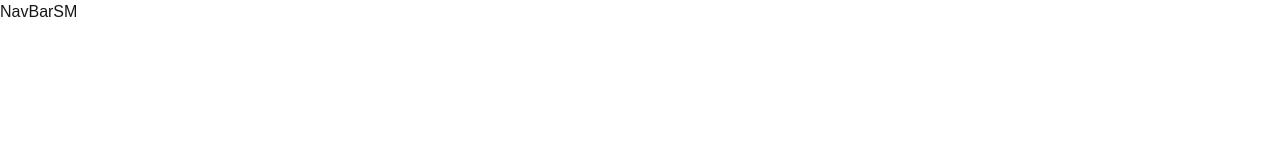
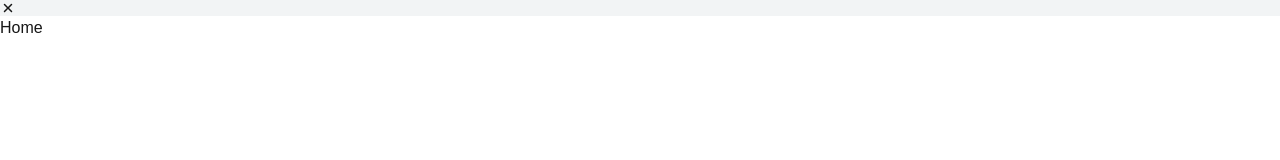
Before and after one commit to MoralesDaxz/gts-next, a Next.js app: page / in a window 1280 px wide. Shown: the top 160 px of the page. Built offline with nearby package versions, Linux system fonts and the light colour scheme.

Commit message:
🚧 NavBar

```diff
--- a/src/app/page.tsx
+++ b/src/app/page.tsx
@@ -1,11 +1,13 @@
 import DisplayNavBar from "@/components/NavBar/DisplayNavBar";
-import Image from "next/image";
+
 
 export default function Home() {
   return (
     <>
       <DisplayNavBar/>
-      <main className=""></main>
+      <main className="">
+        <h1>Home</h1>
+      </main>
       <section className=""></section>
       <footer className=""></footer>
     </>
--- a/src/components/NavBar/NavBarSM.tsx
+++ b/src/components/NavBar/NavBarSM.tsx
@@ -1,9 +1,11 @@
-import React from 'react'
-
+import React from "react";
+import { IoClose } from "react-icons/io5";
 const NavBarSM = () => {
   return (
-    <div>NavBarSM</div>
-  )
-}
+    <div className="bg-[--white0] w-full">
+      <IoClose />
+    </div>
+  );
+};
 
-export default NavBarSM
+export default NavBarSM;
```
